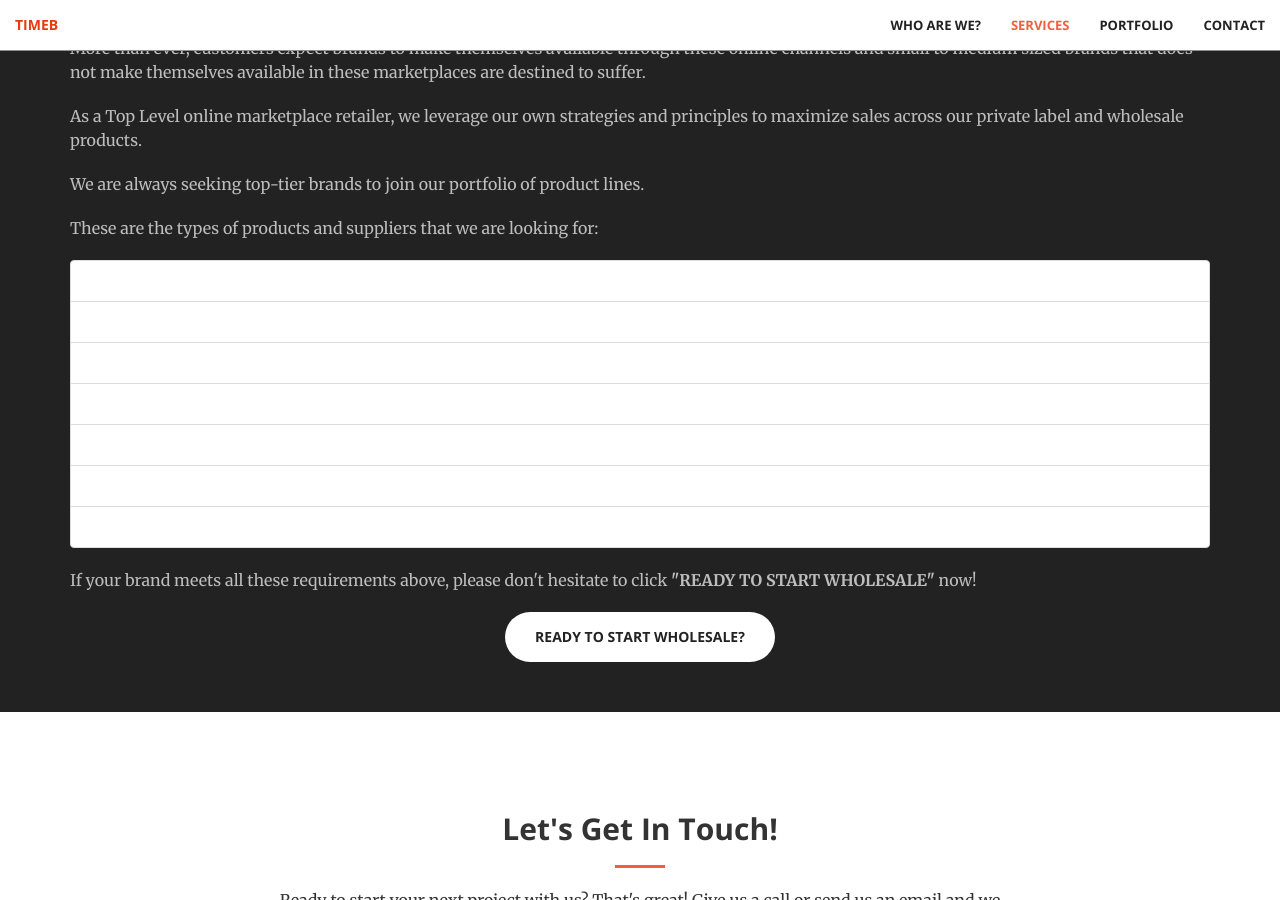
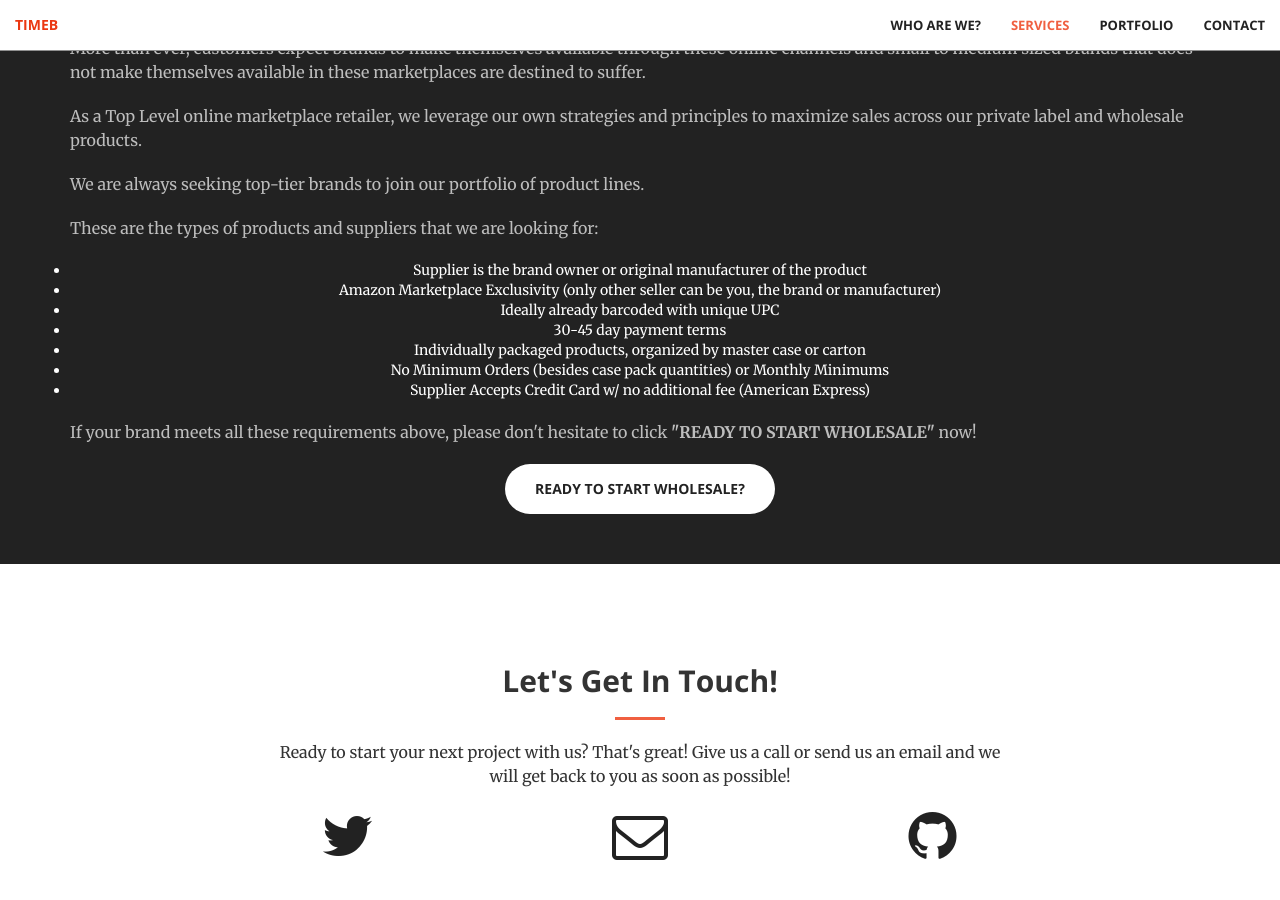
Before and after one commit to TimeBinc/TimeBinc.github.io, a Jekyll site: the page built from index.html, in a window 1280 px wide and 900 px high, scrolled down 2721 px. Built offline with Jekyll 4.4.1, drawn with Linux system fonts in a browser that asks for light colours.

Commit message:
Update aside.html

```diff
--- a/_includes/aside.html
+++ b/_includes/aside.html
@@ -17,13 +17,13 @@
             <p class="text-faded-alt">We are always seeking top-tier brands to join our portfolio of product lines.</p>
             <p class="text-faded-alt">These are the types of products and suppliers that we are looking for:</p>
             <ul class="list-group list-group-flush">
-                <li class="list-group-item">Supplier is the brand owner or original manufacturer of the product</li>
-                <li class="list-group-item">Amazon Marketplace Exclusivity (only other seller can be you, the brand or manufacturer)</li>
-                <li class="list-group-item">Ideally already barcoded with unique UPC</li>
-                <li class="list-group-item">30-45 day payment terms</li>
-                <li class="list-group-item">Individually packaged products, organized by master case or carton</li>
-                <li class="list-group-item">No Minimum Orders (besides case pack quantities) or Monthly Minimums</li>
-                <li class="list-group-item">Supplier Accepts Credit Card w/ no additional fee (American Express)</li>
+                <li class="list-group-item-alt">Supplier is the brand owner or original manufacturer of the product</li>
+                <li class="list-group-item-alt">Amazon Marketplace Exclusivity (only other seller can be you, the brand or manufacturer)</li>
+                <li class="list-group-item-alt">Ideally already barcoded with unique UPC</li>
+                <li class="list-group-item-alt">30-45 day payment terms</li>
+                <li class="list-group-item-alt">Individually packaged products, organized by master case or carton</li>
+                <li class="list-group-item-alt">No Minimum Orders (besides case pack quantities) or Monthly Minimums</li>
+                <li class="list-group-item-alt">Supplier Accepts Credit Card w/ no additional fee (American Express)</li>
             </ul>
             <p class="text-faded-alt">If your brand meets all these requirements above, please don't hesitate to click <b>"READY TO START WHOLESALE"</b> now!
 </p>
```
